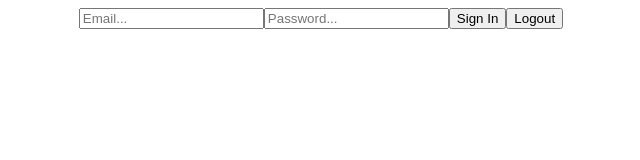
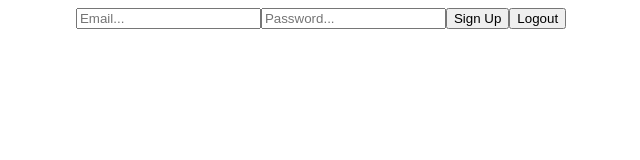
Before and after one commit to Lionelsem/fyp-project, a React (Create React App) app: page / in a window 1280 px wide. Shown: the top 160 px of the page, without its empty margins (319-959 px from the left). Built offline with nearby package versions, Linux system fonts and the light colour scheme.

Commit message:
updated auth.js

```diff
--- a/src/components/auth.js
+++ b/src/components/auth.js
@@ -1,5 +1,5 @@
 import React, { useState } from 'react';
-import { auth } from '../config/firebase';
+import { auth, db } from '../config/firebase';
 import { createUserWithEmailAndPassword, signOut } from 'firebase/auth';
 import { doc, setDoc, getDoc } from 'firebase/firestore';
 
@@ -10,8 +10,7 @@ export const Auth = () => {
 
   const signIn = async () => {
     try {
-            await createUserWithEmailAndPassword(auth, email, password);
-
+      const userCredential = await createUserWithEmailAndPassword(auth, email, password);
       const user = userCredential.user;
 
       await setDoc(doc(db, "users", user.uid), {
@@ -41,7 +40,6 @@ export const Auth = () => {
     }
   };
 
-
   return (
     <div>
       <input
@@ -52,10 +50,10 @@ export const Auth = () => {
       <input
         placeholder="Password..."
         value={password}
-                type = "password"
+        type="password"
         onChange={(e) => setPassword(e.target.value)}
       />
-            <button onClick={signIn}>Sign In</button>
+      <button onClick={signIn}>Sign Up</button>
       <button onClick={logout}>Logout</button>
 
       {userData && (
```
Lines whose indentation alone changed are shown as unchanged.
